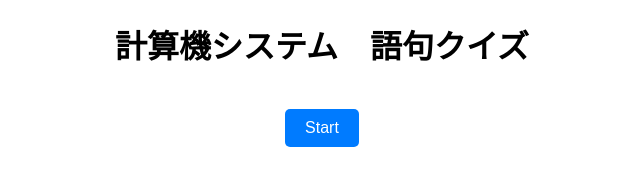
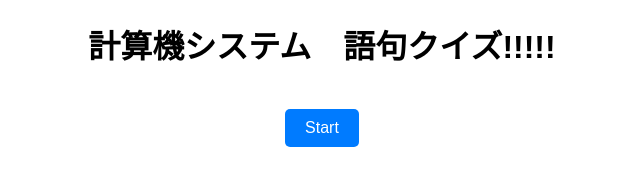
Before and after one commit to prime-men/study, a plain HTML site: page test.html in a window 1280 px wide. Shown: the whole page, without its empty margins (318-958 px from the left). Drawn offline with Linux system fonts and the light colour scheme.

Commit message:
test.html

```diff
--- a/test.html
+++ b/test.html
@@ -34,7 +34,7 @@
 </head>
 <body>
   <div id="start-container">
-    <h1>計算機システム　語句クイズ</h1>
+    <h1>計算機システム　語句クイズ!!!!!</h1>
     <button id="start-button">Start</button>
   </div>
 
```
